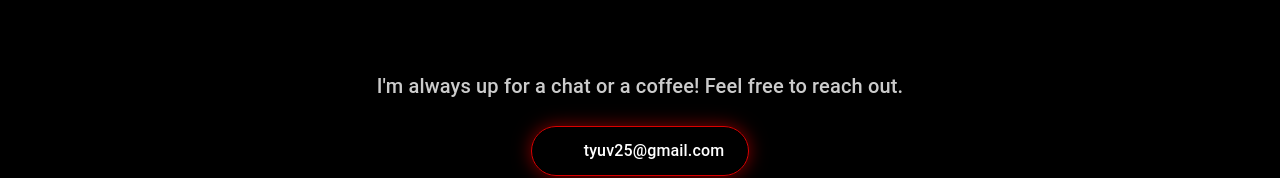
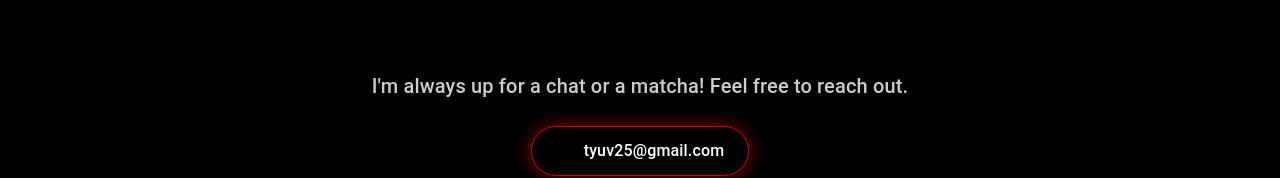
Before and after one commit to Nandita-Kumari/yuv_portfolio, a React (Vite) app: page /hire-me in a window 1280 px wide. Shown: the part 554-732 px from the top of the page. Built offline with nearby package versions, Linux system fonts and the light colour scheme; some icons are missing.

Commit message:
Hire me page updated

```diff
--- a/src/pages/Contact.jsx
+++ b/src/pages/Contact.jsx
@@ -140,7 +140,7 @@ export default function Contact() {
                     mb: 3,
                     }}
                 >
-                    I'm always up for a chat or a coffee! Feel free to reach out.
+                    I'm always up for a chat or a matcha! Feel free to reach out.
                 </Typography>
 
                 {/* Email */}
```
